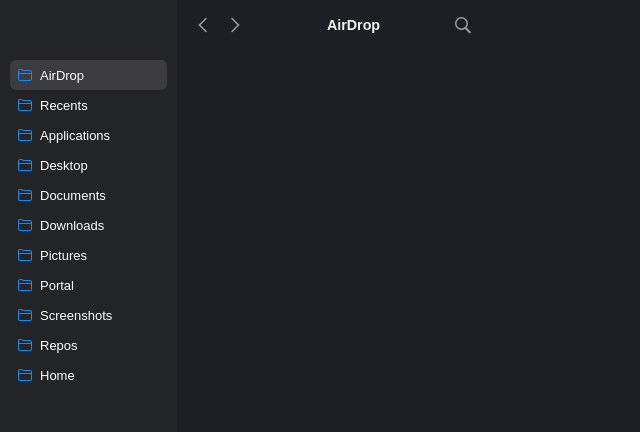
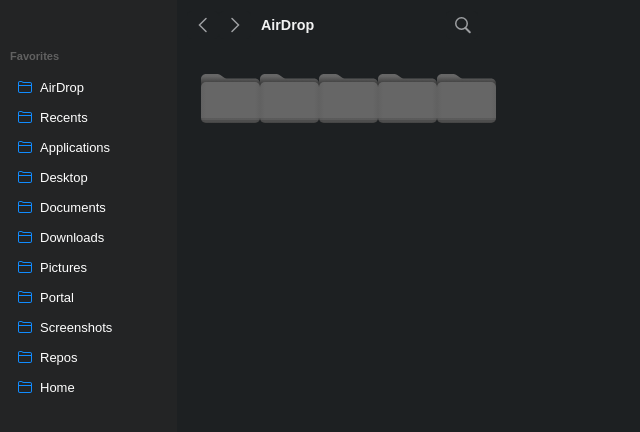
Before and after one commit to dansteren/files-client-web, a React (Create React App) app: page / in a window 1280 px wide. Shown: the top 432 px of the page, without its empty margins (0-640 px from the left). Built offline with nearby package versions, Linux system fonts and the light colour scheme.

Commit message:
Add sidebar and folder thumbnail

```diff
--- a/src/App.tsx
+++ b/src/App.tsx
@@ -1,58 +1,13 @@
 import './styles.css'
 import * as Icons from './icons'
+import * as Thumbnails from './thumbnails'
+import Sidebar from './Sidebar'
+import DB from './mockDB'
 
 export default function App() {
   return (
     <div className="App">
-      <nav className="sidebar">
-        <div className="sidebar-header"></div>
-        <ul>
-          <li className="active">
-            <Icons.Folder />
-            <span className="no-select">AirDrop</span>
-          </li>
-          <li>
-            <Icons.Folder />
-            <span className="no-select">Recents</span>
-          </li>
-          <li>
-            <Icons.Folder />
-            <span className="no-select">Applications</span>
-          </li>
-          <li>
-            <Icons.Folder />
-            <span className="no-select">Desktop</span>
-          </li>
-          <li>
-            <Icons.Folder />
-            <span className="no-select">Documents</span>
-          </li>
-          <li>
-            <Icons.Folder />
-            <span className="no-select">Downloads</span>
-          </li>
-          <li>
-            <Icons.Folder />
-            <span className="no-select">Pictures</span>
-          </li>
-          <li>
-            <Icons.Folder />
-            <span className="no-select">Portal</span>
-          </li>
-          <li>
-            <Icons.Folder />
-            <span className="no-select">Screenshots</span>
-          </li>
-          <li>
-            <Icons.Folder />
-            <span className="no-select">Repos</span>
-          </li>
-          <li>
-            <Icons.Folder />
-            <span className="no-select">Home</span>
-          </li>
-        </ul>
-      </nav>
+      <Sidebar favorites={DB.favorites} />
       <section id="main">
         <header>
           <button type="button">
@@ -66,9 +21,14 @@ export default function App() {
             <Icons.Search />
           </button>
         </header>
-        <main></main>
+        <main>
+          <Thumbnails.Folder height="49" />
+          <Thumbnails.Folder height="49" />
+          <Thumbnails.Folder height="49" />
+          <Thumbnails.Folder height="49" />
+          <Thumbnails.Folder height="49" />
+        </main>
       </section>
-      <div className="main"></div>
     </div>
   )
 }
--- /dev/null
+++ b/src/Sidebar.css
@@ -0,0 +1,57 @@
+div.sidebar-header {
+  height: 50px;
+}
+
+span.sidebar-group-title {
+  color: #616161;
+  font-weight: bold;
+  font-size: 0.85em;
+}
+
+nav.sidebar {
+  background-color: var(--dark-theme-secondary-panel-color);
+  border-right-style: solid;
+  border-right-width: 1px;
+  border-right: #000000;
+  box-sizing: border-box;
+  display: flex;
+  flex-direction: column;
+  height: 100vh;
+  overflow-y: scroll;
+  padding-left: 10px;
+  padding-right: 10px;
+  width: 177px;
+}
+
+nav.sidebar > ul {
+  display: flex;
+  margin: 0;
+  flex-direction: column;
+  font-size: 1em;
+  padding: 0px;
+  padding-top: 10px;
+}
+
+nav.sidebar > ul li {
+  list-style-type: none;
+  display: flex;
+  width: 100%;
+  border-radius: 6px;
+  flex-direction: row;
+  justify-content: flex-start;
+  align-items: center;
+  color: white;
+}
+
+nav.sidebar > ul > li.active {
+  background-color: #3c3c3e;
+}
+
+nav.sidebar > ul > li > svg {
+  margin: 5px 7px;
+  color: var(--dark-theme-primary-color);
+  width: 16px;
+  height: 16px;
+  padding-top: 2px;
+  padding-bottom: 2px;
+}
--- /dev/null
+++ b/src/Sidebar.tsx
@@ -0,0 +1,30 @@
+import * as Icons from './icons'
+import './Sidebar.css'
+
+interface Favorite {
+  id: string
+  name: string
+}
+
+interface Props {
+  favorites: Favorite[]
+}
+
+export default function Sidebar({ favorites }: Props) {
+  return (
+    <nav className="sidebar">
+      <div className="sidebar-header"></div>
+      <span className="sidebar-group-title">Favorites</span>
+      <ul>
+        {favorites.map((favorite) => {
+          return (
+            <li key={favorite.id}>
+              <Icons.Folder />
+              <span className="no-select">{favorite.name}</span>
+            </li>
+          )
+        })}
+      </ul>
+    </nav>
+  )
+}
--- /dev/null
+++ b/src/mockDB.ts
@@ -0,0 +1,15 @@
+export default {
+  favorites: [
+    { id: '01', name: 'AirDrop' },
+    { id: '02', name: 'Recents' },
+    { id: '03', name: 'Applications' },
+    { id: '04', name: 'Desktop' },
+    { id: '05', name: 'Documents' },
+    { id: '06', name: 'Downloads' },
+    { id: '07', name: 'Pictures' },
+    { id: '08', name: 'Portal' },
+    { id: '09', name: 'Screenshots' },
+    { id: '10', name: 'Repos' },
+    { id: '11', name: 'Home' }
+  ]
+}
--- a/src/styles.css
+++ b/src/styles.css
@@ -11,68 +11,12 @@ body {
 }
 
 .App {
-  align-items: center;
   background-color: var(--dark-theme-background-color);
   display: flex;
   flex-direction: row;
   font-family: 'Open Sans', sans-serif;
   font-family: sans-serif;
   font-size: 13px;
-  justify-content: flex-start;
-  margin: 0px;
-  text-align: center;
-}
-
-div.sidebar-header {
-  height: 50px;
-}
-
-nav.sidebar {
-  background-color: var(--dark-theme-secondary-panel-color);
-  border-right-style: solid;
-  border-right-width: 1px;
-  border-right: #000000;
-  box-sizing: border-box;
-  display: flex;
-  flex-direction: column;
-  height: 100vh;
-  overflow-y: scroll;
-  padding-left: 10px;
-  padding-right: 10px;
-  width: 177px;
-}
-
-nav.sidebar > ul {
-  display: flex;
-  margin: 0;
-  flex-direction: column;
-  font-size: 1em;
-  padding: 0px;
-  padding-top: 10px;
-}
-
-nav.sidebar > ul li {
-  list-style-type: none;
-  display: flex;
-  width: 100%;
-  border-radius: 6px;
-  flex-direction: row;
-  justify-content: flex-start;
-  align-items: center;
-  color: white;
-}
-
-nav.sidebar > ul > li.active {
-  background-color: #3c3c3e;
-}
-
-nav.sidebar > ul > li > svg {
-  margin: 5px 7px;
-  color: var(--dark-theme-primary-color);
-  width: 16px;
-  height: 16px;
-  padding-top: 2px;
-  padding-bottom: 2px;
 }
 
 section#main {
--- /dev/null
+++ b/src/thumbnails/Folder.tsx
@@ -0,0 +1,109 @@
+import { CSSProperties, FC } from 'react'
+
+interface Props {
+  style?: CSSProperties
+  width?: string
+  height?: string
+  className?: string
+}
+
+const Folder: FC<Props> = ({ className, width, height }) => {
+  return (
+    <svg
+      className={className}
+      width={width}
+      height={height}
+      viewBox="0 0 118 98"
+    >
+      <path
+        d="M0 10C0 4.47715 4.47715 0 10 0H33C40 0 45 9 51 9H108C113.523 9 118 13.4772 118 19V88C118 93.5228 113.523 98 108 98H10C4.47715 98 0 93.5228 0 88V10Z"
+        fill="url(#paint0_linear)"
+      />
+      <rect y="16" width="118" height="82" rx="10" fill="url(#paint1_linear)" />
+      <path
+        d="M59 16H10C4.47715 16 0 20.4772 0 26V88C0 93.5228 4.47715 98 10 98H59V16Z"
+        fill="url(#paint2_linear)"
+      />
+      <path
+        d="M59 16H108C113.523 16 118 20.4772 118 26V88C118 93.5228 113.523 98 108 98H59V16Z"
+        fill="url(#paint3_linear)"
+      />
+      <mask
+        id="mask0"
+        mask-type="alpha"
+        maskUnits="userSpaceOnUse"
+        x="0"
+        y="16"
+        width="118"
+        height="82"
+      >
+        <rect y="16" width="118" height="82" rx="10" fill="#666666" />
+      </mask>
+      <g mask="url(#mask0)">
+        <line
+          y1="89"
+          x2="118"
+          y2="89"
+          stroke="black"
+          strokeOpacity="0.08"
+          strokeWidth="2"
+        />
+        <line
+          y1="93"
+          x2="118"
+          y2="93"
+          stroke="black"
+          strokeOpacity="0.08"
+          strokeWidth="2"
+        />
+      </g>
+      <defs>
+        <linearGradient
+          id="paint0_linear"
+          x1="59"
+          y1="4.5"
+          x2="59"
+          y2="27.5"
+          gradientUnits="userSpaceOnUse"
+        >
+          <stop stopColor="#666666" />
+          <stop offset="1" stopColor="#252525" />
+        </linearGradient>
+        <linearGradient
+          id="paint1_linear"
+          x1="59"
+          y1="88"
+          x2="59"
+          y2="98"
+          gradientUnits="userSpaceOnUse"
+        >
+          <stop stopColor="#666666" />
+          <stop offset="1" stopColor="#424242" />
+        </linearGradient>
+        <linearGradient
+          id="paint2_linear"
+          x1="10"
+          y1="54"
+          x2="1.53416e-06"
+          y2="54"
+          gradientUnits="userSpaceOnUse"
+        >
+          <stop stopOpacity="0" />
+          <stop offset="1" stopOpacity="0.05" />
+        </linearGradient>
+        <linearGradient
+          id="paint3_linear"
+          x1="108"
+          y1="54"
+          x2="118"
+          y2="54"
+          gradientUnits="userSpaceOnUse"
+        >
+          <stop stopOpacity="0" />
+          <stop offset="1" stopOpacity="0.05" />
+        </linearGradient>
+      </defs>
+    </svg>
+  )
+}
+export default Folder
--- /dev/null
+++ b/src/thumbnails/index.ts
@@ -0,0 +1 @@
+export { default as Folder } from './Folder'
```
